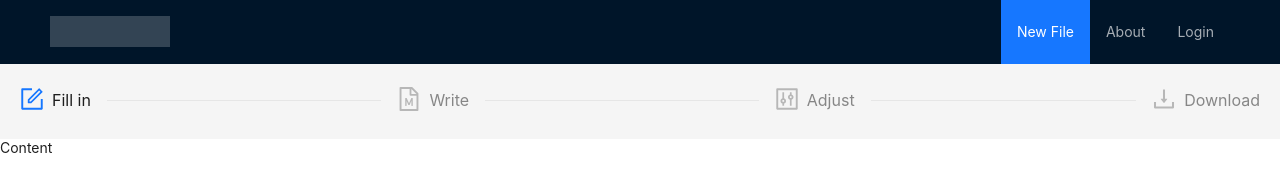
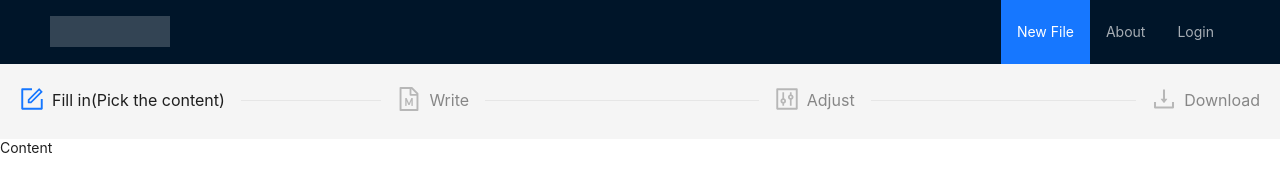
Before and after one commit to VictorChao996/markdown_resume_maker, a React (Create React App) app in the folder frontend/: page / in a window 1280 px wide. Shown: the top 174 px of the page. Built offline with nearby package versions, Linux system fonts and the light colour scheme; the HTML template or start-up script is replaced by a standard one.

Commit message:
fix: file name & .env settings

```diff
--- a/frontend/src/MainLayout.js
+++ b/frontend/src/MainLayout.js
@@ -2,7 +2,7 @@ import { useState } from "react"
 import axios from "axios"
 import { Form, Layout, Menu } from "antd"
 import Body from "./components/body.js"
-import SignInModal from "./components/SingInModal.js"
+import SignInModal from "./components/SignInModal.js"
 import SignUpModal from "./components/SignUpModal.js"
 const { Header, Content, Footer } = Layout
 
--- a/frontend/src/components/SingInModal.js
+++ b/frontend/src/components/SignInModal.js
@@ -5,8 +5,8 @@ import { MailOutlined } from "@ant-design/icons"
 import API from "../utils/API"
 import SignUpModal from "./SignUpModal.js"
 
-// const signInUrl = API.signInAPI
-const signInUrl = "http://localhost:3003/api/user/signin"
+const signInUrl = API.signInAPI
+// const signInUrl = "http://localhost:3003/api/user/signin"
 const { Item } = Form
 
 const SignInModal = ({
--- a/frontend/src/components/SignUpModal.js
+++ b/frontend/src/components/SignUpModal.js
@@ -4,8 +4,8 @@ import { Alert, Form, Modal, Button, Input } from "antd"
 import { MailOutlined, UserOutlined } from "@ant-design/icons"
 import API from "../utils/API"
 
-// const singUpUrl = API.signUpAPI
-const signUpUrl = "http://localhost:3003/api/user/signup"
+const signUpUrl = API.signUpAPI
+// const signUpUrl = "http://localhost:3003/api/user/signup"
 const { Item } = Form
 
 const SignUpModal = ({ isModalOpen, setIsModalOpen }) => {
--- a/frontend/src/components/body.js
+++ b/frontend/src/components/body.js
@@ -29,7 +29,7 @@ const Body = () => {
                 }}
                 items={[
                     {
-                        title: "Fill in",
+                        title: "Fill in(Pick the content)",
                         // status: "finish",
                         icon: <FormOutlined />
                     },
```
